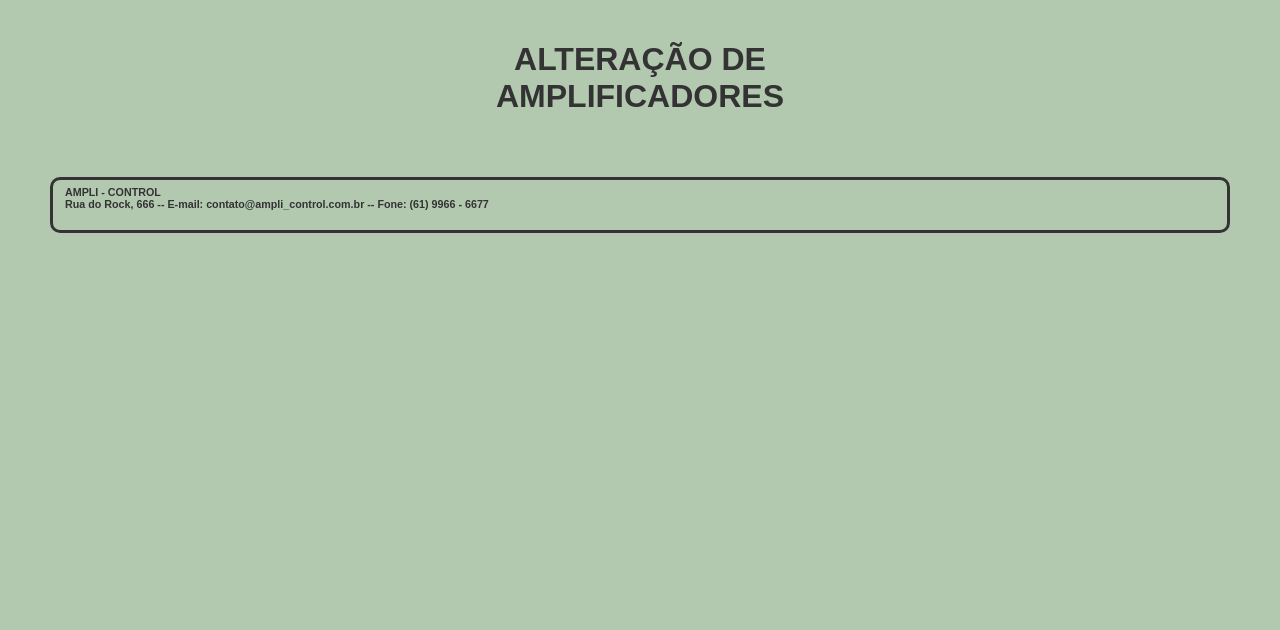
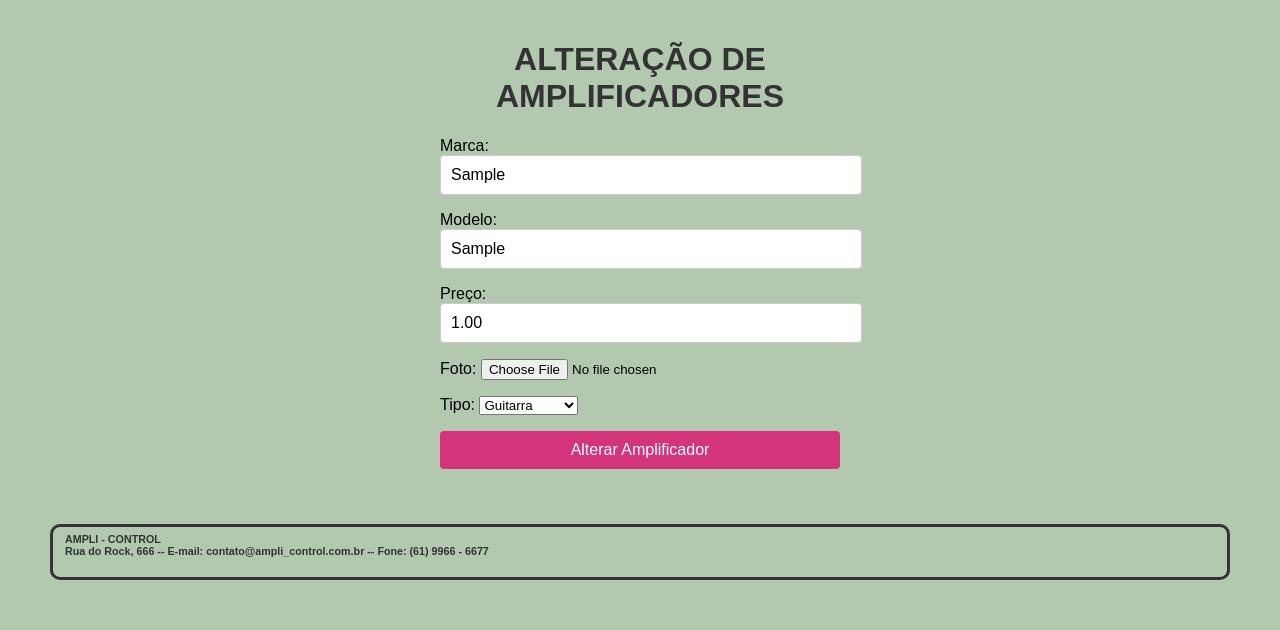
Before and after one commit to alineop120/banco_dados_php, a PHP site: page /altera_amp.php?codigo=1 in a window 1280 px wide. Shown: the part 190-820 px from the top of the page. Before the commit the page ends 423 px from the top, so only its background shows below. Run offline with PHP 8.4, Linux system fonts and the light colour scheme; the visitor is signed in with stand-in values (Sample User, id 1); tables that the repository leaves empty hold one stand-in row (values such as "Sample post").

Commit message:
alteranções no index e altera_amp

```diff
--- a/loja_amplificadores/altera_amp.php
+++ b/loja_amplificadores/altera_amp.php
@@ -1,5 +1,14 @@
 <?php
 	session_start();
+
+	/*
+		altera_amp.php
+		1° Conexão com o Banco de Dados.
+		2° Recebe o código enviado pelo like.
+		3° Pesquisa, marca, modelo, preço e tipo em função do código recebido acima.
+		4° Extrair cada dado pesquisado acima.
+		5° Exibir os dados extraídos acima em formado HTML.
+	*/
 ?>
 
 <!DOCTYPE html>
@@ -35,15 +44,59 @@
 
 		<div id="conteudo_especifico">
 			<h1> ALTERAÇÃO DE AMPLIFICADORES </h1>
+            <?php
+				$conectar = mysqli_connect("localhost", "root", "", "364975");
 
+				$cod = $_GET["codigo"];
 
+				$sql_pesquisa = "SELECT marca_amp, modelo_amp, tipo_amp, preco_amp
+								FROM amplificador
+								WHERE cod_amp = '$cod'";
+				$resultado_pesquisa = mysqli_query($conectar, $sql_pesquisa);
 
-
-
-
-
-
-
+				$registro = mysqli_fetch_row($resultado_pesquisa);
+			?>
+			<form method="post" action="processa_altera_amp.php" enctype="multipart/form-data">
+				<input type="hidden" name="codigo" value="<?php echo $cod; ?>">
+				<p>
+					Marca: <input type="text" name="marca" required value="<?php echo "$registro[0]"; ?>">
+				</p>
+				<p>
+					Modelo: <input type="text" name="modelo" required value="<?php echo "$registro[1]"; ?>">
+				</p>
+				<p>
+					Preço: <input type="text" name="preco" required value="<?php echo "$registro[3]"; ?>">
+				</p>
+				<p>
+					Foto: <input type="file" name="foto">
+				</p>
+				<p>
+					Tipo: <select name="tipo">
+							<option value="guitarra"
+								<?php
+									if ($registro[2] == "guitarra") {
+										echo "selected";
+									}
+								?> > Guitarra
+							</option>
+							<option value="baixo"
+								<?php
+									if ($registro[2] == "baixo") {
+										echo "selected";
+									}
+								?> > Contra-baixo
+							</option>
+							<option value="violao"
+								<?php
+									if ($registro[2] == "violao") {
+										echo "selected";
+									}
+								?> > Violão
+							</option>
+						</select>
+				</p>
+				<p> <input type="submit" value="Alterar Amplificador"></p>
+			</form>
 		</div>
 
 		<div id="rodape">
--- a/loja_amplificadores/index.php
+++ b/loja_amplificadores/index.php
@@ -5,7 +5,6 @@
     <meta http-equiv="X-UA-Compatible" content="IE=edge">
     <title>Home</title>
     <meta name="viewport" content="width=device-width, initial-scale=1">
-	<link rel="stylesheet" href="text.css" href="css/form.css">
     <link rel="stylesheet" type="text/css" href="css/layout.css">
 	<link rel="stylesheet" type="text/css" href="css/menu.css">
     <link href="https://fonts.googleapis.com/css?family=PT+Serif" rel="stylesheet">
```
